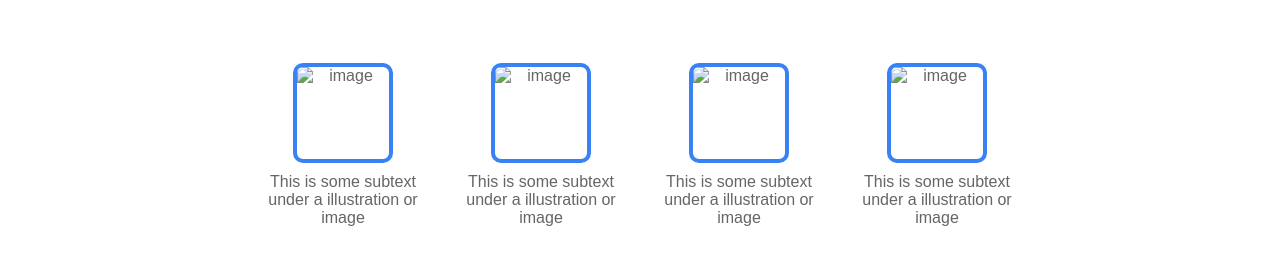
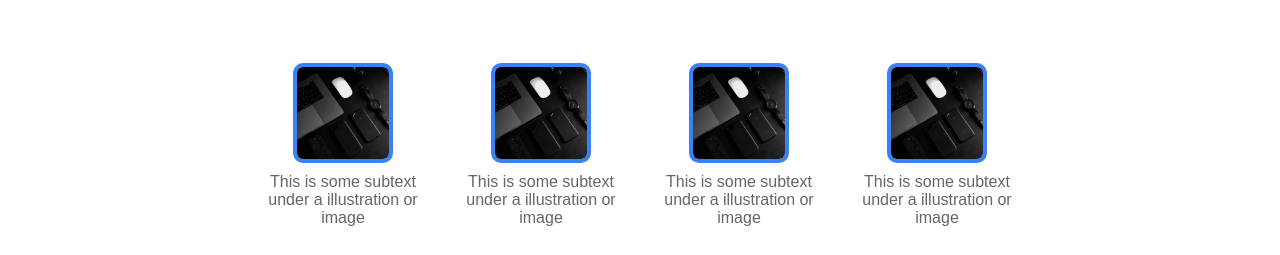
Before and after one commit to Gabriel-LVB/odin_landing-page, a plain HTML site: page index.html in a window 1280 px wide. Shown: the part 545-800 px from the top of the page. Drawn offline with Linux system fonts and the light colour scheme; the site is published under a folder, as on GitHub Pages, so addresses that start at the root find nothing.

Commit message:
trying to fix images bug

```diff
--- a/index.html
+++ b/index.html
@@ -32,22 +32,22 @@
         <h1 class="content-items-title">Some random information.</h1>
         <div class="content-items">
             <div class="item">
-                <img src="/images/sqr.jpg" alt="image">
+                <img src="./images/sqr.jpg" alt="image">
                 <p>This is some subtext under a illustration or image</p>
             </div>
 
             <div class="item">
-                <img src="/images/sqr.jpg" alt="image">
+                <img src="./images/sqr.jpg" alt="image">
                 <p>This is some subtext under a illustration or image</p>
             </div>
 
             <div class="item">
-                <img src="/images/sqr.jpg" alt="image">
+                <img src="./images/sqr.jpg" alt="image">
                 <p>This is some subtext under a illustration or image</p>
             </div>
 
             <div class="item">
-                <img src="/images/sqr.jpg" alt="image">
+                <img src="./images/sqr.jpg" alt="image">
                 <p>This is some subtext under a illustration or image</p>
             </div>
         </div>
```
